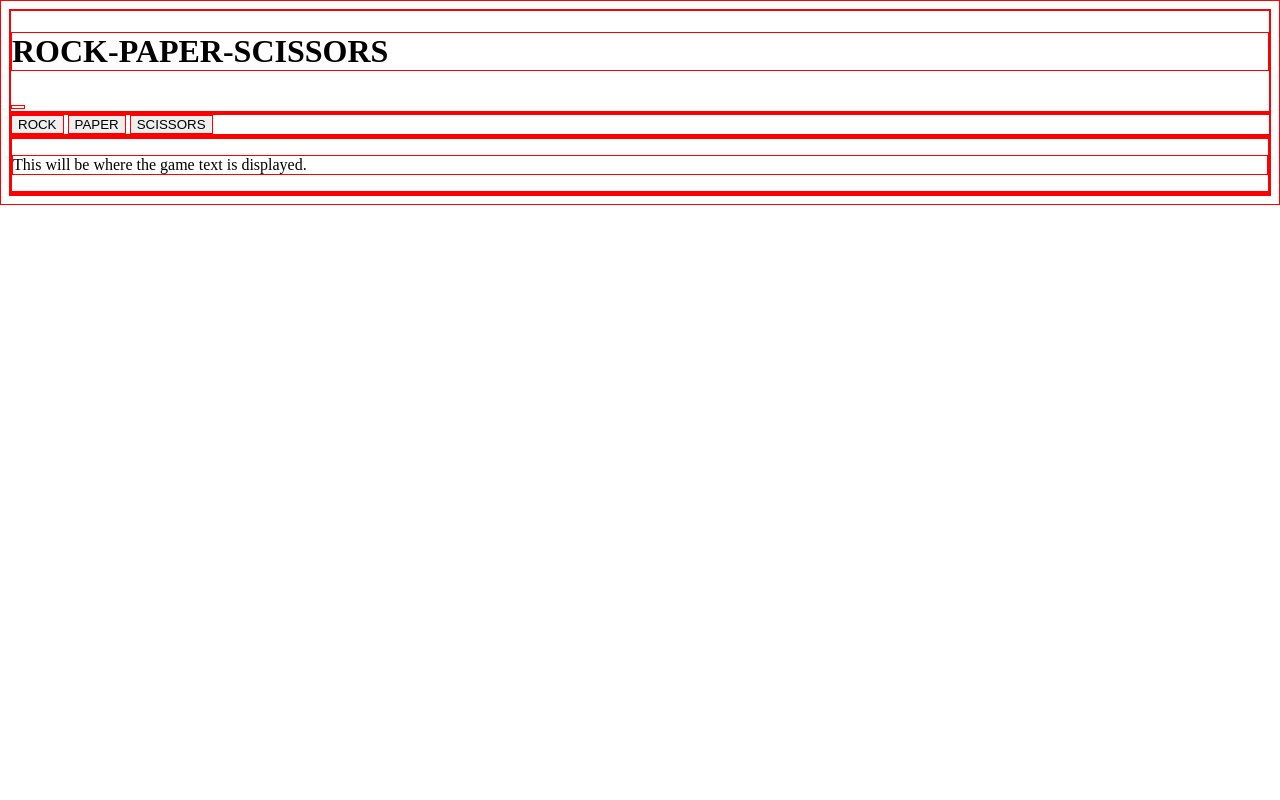
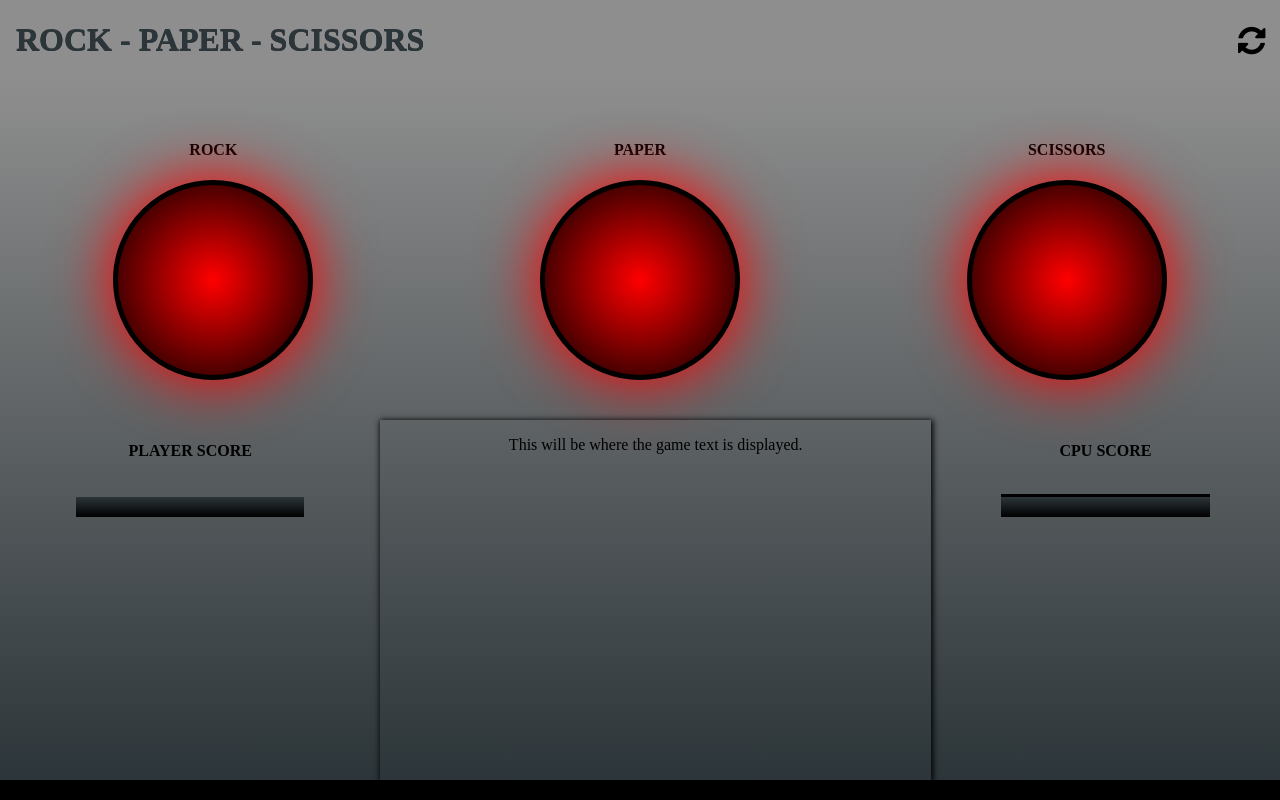
Before and after one commit to RichPBee/Odin-Project-Rock-Paper-Scissors, a plain HTML site: page index.html in a window 1280 px wide. Drawn offline with Linux system fonts and the light colour scheme.

Commit message:
Completed basic styling.
Elements are positioned correctly on the page,
buttons are in place for input
there is a div for output and two sidebars
to display current CPU and player scores.
Reset button in the top-right will reload the entire page.

```diff
--- a/index.html
+++ b/index.html
@@ -6,25 +6,44 @@
     <meta name="viewport" content="width=device-width, initial-scale=1.0">
     <!-- <script rel="JavaScript" src="game.js"></script> -->
     <link rel="Stylesheet" href="style.css">
+    <link rel="stylesheet" href="https://cdnjs.cloudflare.com/ajax/libs/font-awesome/4.7.0/css/font-awesome.min.css">
     <title>Document</title>
 </head>
 <body>
     <div class="header">
-        <h1>ROCK-PAPER-SCISSORS</h1>
-        <Button class="reset"></Button>
+        <h1>ROCK - PAPER - SCISSORS</h1>
+        <Button class="reset-button">
+            <i class="fa fa-refresh" style="font-size: 32px;"></i>
+        </Button>
     </div>
 
     <div class="play-area">
-    </div>
 
         <div class="button-container">
-            <button class="choice-button" id="rock">ROCK</button>
-            <button class="choice-button" id="paper">PAPER</button>
-            <button class="choice-button" id="scissors">SCISSORS</button>
+            <div class="button-and-title">
+                <h4 class="button-title">ROCK</h4>
+                <button class="choice-button" id="rock"></button>
+            </div>
+
+            <div class="button-and-title">
+                <h4 class="button-title">PAPER</h4>
+                <button class="choice-button" id="paper"></button>
+            </div>
+
+            <div class="button-and-title">
+                <h4 class="button-title">SCISSORS</h4>
+                <button class="choice-button" id="scissors"></button>
+            </div>
+
+
         </div>
 
         <div class="display-and-scores">
             <div class="player-score">
+                <h4>PLAYER SCORE</h4>
+                <ul class="score-item">
+
+                </ul>
 
             </div>
             <div class="display">
@@ -33,9 +52,19 @@
                 </p>
             </div>
             <div class="computer-score">
+                <h4>CPU SCORE</h4>
+                <ul class="score-item">
+                    <li></li>
+
+
+                </ul>
+
 
             </div>
         </div>
+    </div>
+
+    <div class="footer">
     </div>
 
 
--- a/style.css
+++ b/style.css
@@ -1,3 +1,118 @@
 * {
-    border: 1px solid red;
 }
+
+body {
+    height: 100vh;
+    margin: 0;
+    display: flex;
+    flex-direction: column;
+
+    text-shadow: 0px 1px 0px #8E8E8E, 0px 1px 0px #8E8E8E, ;
+}
+
+.header {
+    display: flex;
+    justify-content: space-between;
+    align-items: center;
+    height: max-content;
+    padding-left: 16px;
+    padding-right: 16px;
+
+    color: #2C3539;
+    background-color: #8E8E8E;
+    text-shadow: 0px 1px 0px #2C3539, 0px 1px 0px #2C3539;
+}
+
+
+.reset-button {
+    height: 32px;
+    width: 32px;
+    background-color: transparent;
+    border: none;
+}
+
+.play-area {
+    display: flex;
+    flex: 2 1 auto;
+    flex-direction: column;
+    align-items: center;
+    justify-content: space-around;
+    width: 100%;
+    background-image: linear-gradient(to top, #2C3539, #8E8E8E);
+}
+
+.button-container {
+    flex: auto;
+    width: 100%;
+    display: flex;
+    justify-content: space-around;
+    align-items: center;
+}
+
+.display-and-scores {
+    flex: 2 1 auto;
+    display: flex;
+    flex-direction: row;
+    justify-content: space-evenly;
+    width: 100%;
+}
+
+.button-and-title {
+    display: flex;
+    flex-direction: column;
+    align-items: center;
+}
+
+.choice-button {
+    width: 200px;
+    height: 200px;
+    border-radius: 50%;
+    background-image: radial-gradient(circle at center,red, black);
+    box-shadow: 0px 0px 60px 02px red;
+    border: 5px solid black;
+}
+
+.player-score, .computer-score, .display {
+    flex: auto;
+    text-align: center;
+}
+
+.display {
+    box-shadow: 1px 1px 6px 1px;
+}
+
+.computer-score, .player-score {
+    display: flex;
+    flex-direction: column;
+    justify-content: flex-start;
+    align-items: center;
+    height: 200px;
+}
+
+
+ul {
+    list-style-type: none;
+}
+.score-item{
+    background-image: linear-gradient(to top, black, #2C3539);
+    width: 60%;
+    height: 20px;
+    display: flex;
+    flex-direction: column;
+    justify-content: flex-start;
+    gap: 10px;
+    padding: 0;
+}
+
+li {
+    background-image: linear-gradient(to top, black, #2C3539);
+    width: 100%;
+    box-shadow: 0px -3px;
+    flex: auto;
+    min-height: 20px;
+}
+
+.footer {
+    background-color: black;
+    height: 20px;
+}
```
